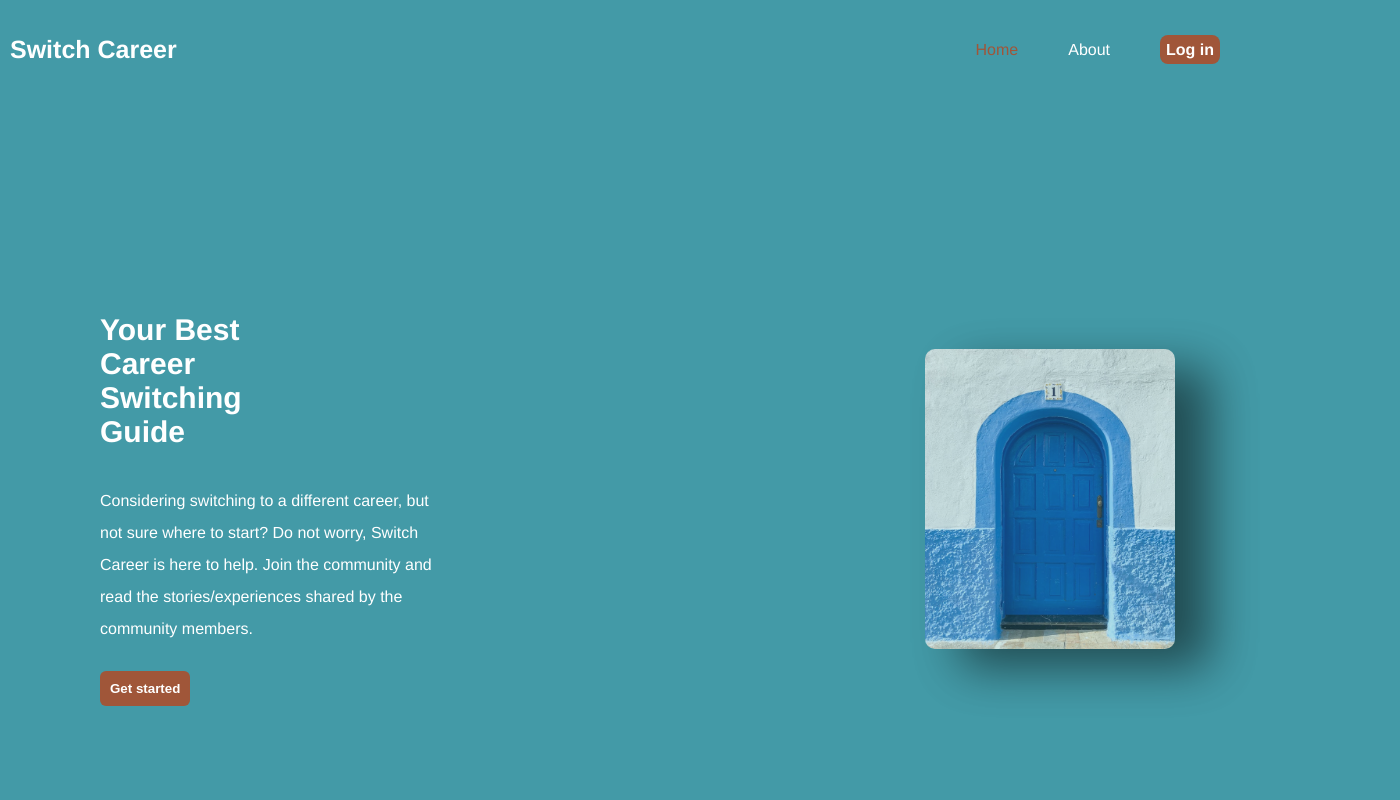
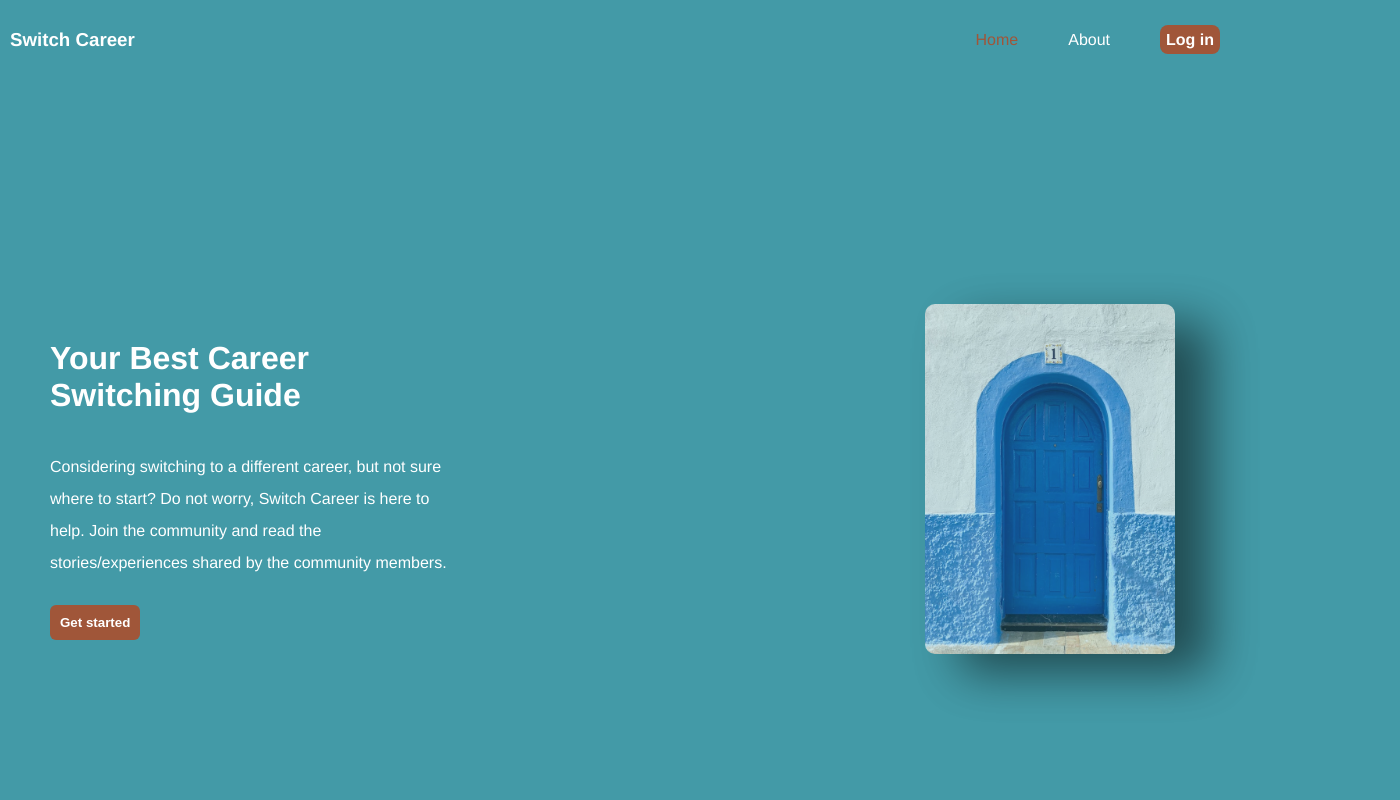
Before and after one commit to penguinasian/career-switch-guide, a Vue app in the folder switch-career/: page / in a window 1280 px wide. Shown: the top 800 px of the page, 1400 px wide, since content can reach past the window. Built offline with nearby package versions, Linux system fonts and the light colour scheme; no server answers.

Commit message:
made changes to css meida query for home page

```diff
--- a/switch-career/src/assets/global.css
+++ b/switch-career/src/assets/global.css
@@ -178,293 +178,16 @@ input {
     align-items: center;
   }
 
-  @media only screen and (max-width: 480px) {
+  /* media queries */
 
 
-    .hero {
-      max-width: 350px;
-      min-width: 300px;
+  @media screen and (max-width: 540px) {
 
-    }
-
-    .hero-left {
-      width: 160px;
-      margin-right: 20px;
-    }
-
-    .hero-right {
-      width: 140px;
-    }
-
-    .individual-blog p  {
-
-      font-size: 12px;
-    }
-
-    h2 {
-      font-size: 16px;
-    }
-
-    .blog-content textarea {
-      width: 400px;
-    }
-  }
-
-  @media only screen and (min-width: 480px) {
-
-
-    .hero {
-      max-width: 350px;
-      min-width: 300px;
-
-    }
-
-    .hero-left {
-      width: 200px;
-      margin-right: 20px;
-    }
-
-    .individual-blog p  {
-
-      font-size: 12px;
-    }
-
-    .footer p {
-      font-size: 12px;
-    }
-
-    .footer-text {
-      flex-direction: column;
-    }
-
-    .hero-right {
-      width: 200px;
-    }
-
-    .blog-content textarea {
-      width: 400px;
-    }
-
-
-  }
-
-  @media only screen and (max-width: 576px) {
-
-
-
-    .hero p, .bottom-section p  {
-      width: 160px;
-      font-size: 12px;
-    }
-
-    .footer p {
-      font-size: 12px;
-    }
-
-    .individual-blog p  {
-
-      font-size: 14px;
-    }
-
-    label {
-      font-size: 12px;
-    }
-
-    a {
-      font-size: 12px;
+    .hero h1 {
+      width: 500px;
     }
 
      h1 {
-      font-size: 16px;
-    }
-
-    h2 {
-      font-size: 14px;
-    }
-
-    h3 {
-      font-size: 14px;
-    }
-
-    .hero {
-      max-width: 500px;
-      min-width: 350px;
-
-    }
-
-
-    .hero-right {
-      margin: auto;
-    }
-
-    .hero-right {
-      width: 220px;
-    }
-
-    .hero-left {
-      width: 220px;
-    }
-
-    .btn-primary {
-      font-size: 12px;
-    }
-
-    .website-guide-section {
-      display: flex;
-      flex-direction: column;
-      align-items: center;
-    }
-
-    .user-blog-card {
-      width: 280px;
-      flex-direction: column;
-    }
-  }
-
-  @media only screen and (min-width: 576px) {
-
-    .hero p, .bottom-section p  {
-      width: 200px;
-      font-size: 14px;
-    }
-
-    .footer p {
-      font-size: 14px;
-    }
-
-    .individual-blog p  {
-
-      font-size: 16px;
-    }
-
-    label {
-      font-size: 14px;
-    }
-
-    a {
-      font-size: 14px;
-    }
-
-     h1 {
-      font-size: 18px;
-    }
-
-    h2 {
-      font-size: 16px;
-    }
-
-    h3 {
-      font-size: 16px;
-    }
-
-    .user-blog-card {
-      width: 550px;
-    }
-
-    .hero {
-      max-width: 800px;
-      min-width: 600px;
-      flex-direction: row;
-      justify-content: center;
-
-    }
-
-    .hero-left {
-      width: 250px;
-    }
-
-    .hero-right {
-      width: 250px;
-    }
-
-    .blog-content textarea {
-      width: 600px;
-    }
-
-    .footer-text {
-      flex-direction: row;
-    }
-
-  }
-
-  @media only screen and (min-width: 768px) {
-
-    .hero {
-      max-width: 1000px;
-      min-width: 800px;
-      justify-content: center;
-      flex-direction: row;
-    }
-
-    .hero-left {
-      width: 300px;
-    }
-
-    .hero-right {
-      width: 300px;
-    }
-
-    h1 {
-      font-size: 20px;
-    }
-
-    h2 {
-      font-size: 18px;
-    }
-
-    h3 {
-      font-size: 19px;
-    }
-
-    a {
-      font-size: 16px;
-    }
-
-    .hero p, .bottom-section p {
-      width: 250px;
-      font-size: 16px;
-    }
-
-    .footer p {
-      font-size: 14px;
-    }
-
-    .individual-blog p  {
-
-      font-size: 16px;
-    }
-
-    label {
-      font-size: 16px;
-    }
-
-    .user-blog-card {
-      width: 700px;
-    }
-
-    .footer-text {
-      flex-direction: row;
-    }
-  }
-
-  @media only screen and (min-width: 992px) {
-
-    .hero {
-      max-width: 1200px;
-      min-width: 1000px;
-      justify-content: center;
-      flex-direction: row;
-    }
-
-    .hero-left {
-      width: 400px;
-    }
-
-    .hero-right {
-      width: 400px;
-    }
-
-    h1 {
       font-size: 25px;
     }
 
@@ -472,103 +195,33 @@ input {
       font-size: 22px;
     }
 
+    .footer-text {
+      flex-direction: column;
+      align-content: center;
+    }
+    .footer-text p {
+      margin-left: 0px;
+  }
 
-    h3 {
-      font-size: 23px;
+
+  }
+
+  @media screen and (max-width: 480px) {
+
+    .hero h1 {
+      width: 400px;
     }
 
-    a {
+    h1 {
+      font-size: 22px;
+    }
+
+    h2 {
+      font-size: 18px;
+    }
+
+    p {
       font-size: 16px;
     }
 
-    .hero p, .bottom-section p {
-      width: 300px;
-      font-size: 16px;
-    }
-
-    .footer p {
-      font-size: 16px;
-    }
-
-    .footer-text {
-      flex-direction: row;
-    }
-
-    .individual-blog p  {
-
-      font-size: 16px;
-    }
-
-    label {
-      font-size: 16px;
-    }
-
-    .user-blog-card {
-      width: 900px;
-    }
-
-    .blog-content textarea {
-      width: 800px;
-    }
   }
-
-  @media only screen and (min-width: 1200px) {
-
-    .hero {
-      justify-content: space-between;
-    }
-
-    .hero-left {
-      width: 500px;
-    }
-
-    .hero-right {
-      width: 500px;
-    }
-
-    h1 {
-      font-size: 30px;
-    }
-
-    h2 {
-      font-size: 26px;
-    }
-
-    h3 {
-      font-size: 25px;
-    }
-
-    a {
-      font-size: 16px;
-    }
-
-     .hero p, .bottom-section p {
-      width: 350px;
-      font-size: 16px;
-    }
-
-    .footer p {
-      font-size: 16px;
-    }
-
-    .footer-text {
-      flex-direction: row;
-    }
-
-    .individual-blog p  {
-
-      font-size: 16px;
-    }
-
-    label {
-      font-size: 16px;
-    }
-
-    .user-blog-card {
-      width: 1100px;
-    }
-
-    .blog-content textarea {
-      width: 882px;
-    }
-  }
--- a/switch-career/src/components/Navbar.vue
+++ b/switch-career/src/components/Navbar.vue
@@ -113,6 +113,10 @@ export default {
 
 @media screen and (max-width: 480px) {
 
+  .nav-bar {
+    width: 420px;
+  }
+
   .material-symbols-outlined {
     display: block;
   }
--- a/switch-career/src/views/HomeView.vue
+++ b/switch-career/src/views/HomeView.vue
@@ -146,7 +146,7 @@ export default {
 
 <style scoped>
 .home {
-  max-width: 1400px;
+  /* max-width: 1400px; */
   margin: auto;
   margin-top: 50px;
   margin-bottom: 70px;
@@ -161,62 +161,30 @@ img {
   opacity: 0.75;
 }
 
-.loginModal {
-  position: fixed;
-  z-index: 9998;
-  top: 0px;
-  left: 0;
-  width: 100%;
-  height: 100%;
-  background-color: rgba(0, 0, 0, 0.5);
-  display: table;
-  transition: opacity 0.3s ease;
-  margin: auto;
-}
-
-.loginModalContainer {
-  position: relative;
-  width: 400px;
-  height: 650px;
-  margin: 0px auto;
-  margin-top: 200px;
-  padding: 20px 30px;
-  background-color: #439aa7;
-  border-radius: 2px;
-  box-shadow: 0 2px 8px rgba(0, 0, 0, 0.33);
-  transition: all 0.3s ease;
-  border-radius: 8px;
-}
-
-.loginModalContainer span {
-  position: absolute;
-  right: 0;
-  top: 0;
-  padding: 10px;
-}
 
 span:hover {
   cursor: pointer;
 }
 
 .hero {
-  max-width: 1600px;
-  /* margin: auto; */
+  max-width: 1400px;
+  width: 1200px;
   display: flex;
   justify-content: space-between;
   align-items: center;
   height: 600px;
+  margin-bottom: 15px;
 }
 
 .hero-left {
-  width: 500px;
+  width: 400px;
   display: flex;
   flex-direction: column;
   align-items: flex-start;
 }
 
 .hero-right {
-  width: 500px;
+  width: 400px;
   display: flex;
   flex-direction: column;
   align-items: center;
@@ -266,212 +234,107 @@ form {
   text-align: center;
 }
 
-@media only screen and (max-width: 480px) {
-  .nav-bar {
-    max-width: 350px;
-    min-width: 250px;
-    justify-content: center;
+/* media queries */
+
+@media screen and (max-width: 1200px) {
+
+  .hero {
+    max-width: 1200px;
+    width: 1000px;
+  }
+}
+
+@media screen and (max-width: 1024px) {
+
+  .hero {
+    max-width: 1000px;
+    width: 800px;
+  }
+}
+
+@media screen and (max-width: 820px) {
+
+  .hero {
+    max-width: 800px;
+    width: 600px;
   }
 
-  .home {
-    max-width: 400px;
-    min-width: 350px;
+  img {
+    width: 220px;
+    height: 320px;
   }
 
+}
+
+@media screen and (max-width: 620px) {
+
+
   .hero {
-    max-width: 350px;
-    min-width: 300px;
+    max-width: 700px;
+    width: 500px;
+  }
+
+  .hero-right {
+    width: 200px;
   }
 
   .hero-left {
-    width: 150px;
-    margin-right: 20px;
+    width: 220px;
   }
 
-  /* .hero-right {
-    width: 150px;
-  } */
-
   img {
-    width: 130px;
-    height: 200px;
-  }
-
-  p {
-    width: 160px;
-    font-size: 12px;
-  }
-
-  h1 {
-    font-size: 16px;
+    width: 200px;
+    height: 300px;
   }
 }
 
-@media only screen and (min-width: 480px) {
-  .nav-bar {
-    max-width: 350px;
-    min-width: 250px;
-    justify-content: center;
+@media screen and (max-width: 550px) {
+
+
+  .hero {
+
+    width: 450px;
   }
 
-  .home {
-    max-width: 400px;
-    min-width: 350px;
-  }
-
-  .hero {
-    max-width: 350px;
-    min-width: 300px;
+  .hero-right {
+    width: 180px;
   }
 
   .hero-left {
-    width: 150px;
-    margin-right: 20px;
+    width: 180px;
   }
 
-  /* .hero-right {
-    width: 150px;
-  } */
-
   img {
-    width: 130px;
-    height: 200px;
-  }
-
-  p {
     width: 160px;
-    font-size: 12px;
-  }
-
-  h1 {
-    font-size: 16px;
+    height: 280px;
   }
 }
 
-@media only screen and (max-width: 576px) {
-  .nav-bar {
-    max-width: 400px;
-    min-width: 350px;
+@media screen and (max-width: 480px) {
+
+  .hero {
+
+    width: 350px;
+    margin-bottom: 35px;
   }
 
-  .home {
-    max-width: 500px;
-    min-width: 350px;
+  .hero-left {
+    width: 130px;
   }
 
-  .hero {
-    max-width: 500px;
-    min-width: 350px;
-  }
-
-  img {
+  .hero-right {
     width: 130px;
-    height: 200px;
-  }
-
-  p {
-    width: 160px;
-    font-size: 12px;
-  }
-
-  h1 {
-    font-size: 16px;
-  }
-}
-
-@media only screen and (min-width: 576px) {
-  .home {
-    max-width: 800px;
-    min-width: 600px;
-  }
-
-  .hero {
-    max-width: 800px;
-    min-width: 600px;
   }
 
   img {
     width: 150px;
-    height: 220px;
+    height: 260px;
   }
 
-  p {
-    width: 200px;
-    font-size: 14px;
-  }
-
-  h1 {
-    font-size: 18px;
+  .website-guide-section {
+    flex-direction: column;
   }
 }
 
-@media only screen and (min-width: 768px) {
-  .home {
-    max-width: 1000px;
-    min-width: 800px;
-  }
 
-  .hero {
-    max-width: 1000px;
-    min-width: 800px;
-  }
-  img {
-    width: 180px;
-    height: 250px;
-  }
-
-  h1 {
-    font-size: 20px;
-  }
-
-  p {
-    width: 250px;
-    font-size: 16px;
-  }
-}
-
-@media only screen and (min-width: 992px) {
-  .home {
-    max-width: 1200px;
-    min-width: 1000px;
-  }
-
-  .hero {
-    max-width: 1200px;
-    min-width: 1000px;
-  }
-
-  img {
-    width: 220px;
-    height: 290px;
-  }
-  h1 {
-    font-size: 25px;
-  }
-
-  p {
-    width: 300px;
-    font-size: 16px;
-  }
-}
-
-@media only screen and (min-width: 1200px) {
-  .home {
-    max-width: 1500px;
-    min-width: 1300px;
-  }
-
-  img {
-    width: 250px;
-    height: 300px;
-  }
-
-  h1 {
-    font-size: 30px;
-  }
-  p {
-    width: 350px;
-    font-size: 16px;
-  }
-}
 </style>
```
